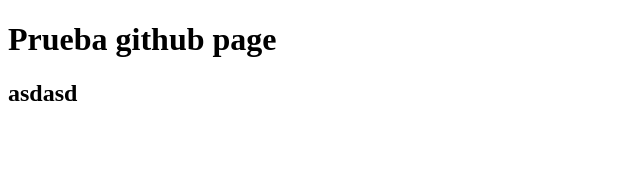
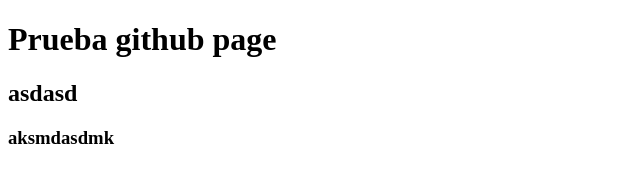
Before and after one commit to JordiZ1234/pruebagithub, a plain HTML site: page index.html in a window 1280 px wide. Shown: the whole page, without its empty margins (0-640 px from the left). Drawn offline with Linux system fonts and the light colour scheme.

Commit message:
Add h3 header to index.html

```diff
--- a/index.html
+++ b/index.html
@@ -8,5 +8,6 @@
 <body>
     <h1>Prueba github page</h1>
     <h2>asdasd</h2>
+    <h3>aksmdasdmk</h3>
 </body>
 </html>
```
